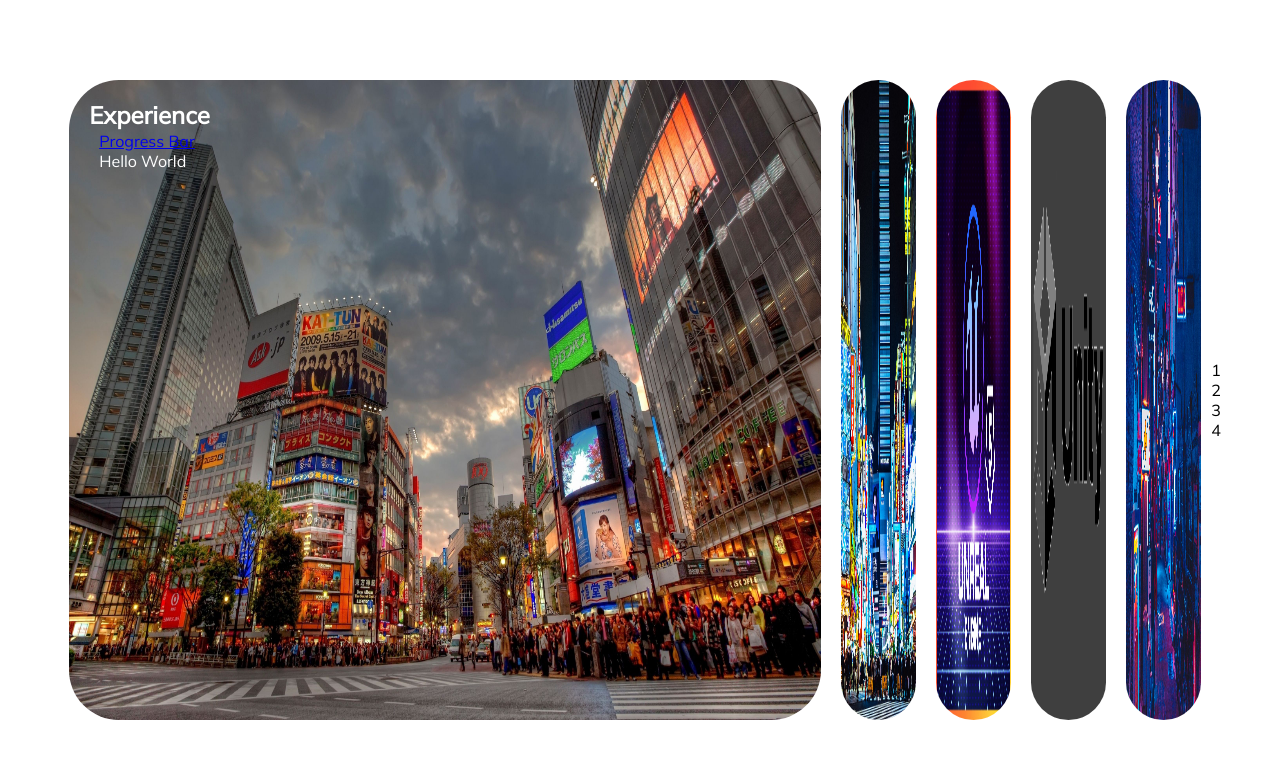
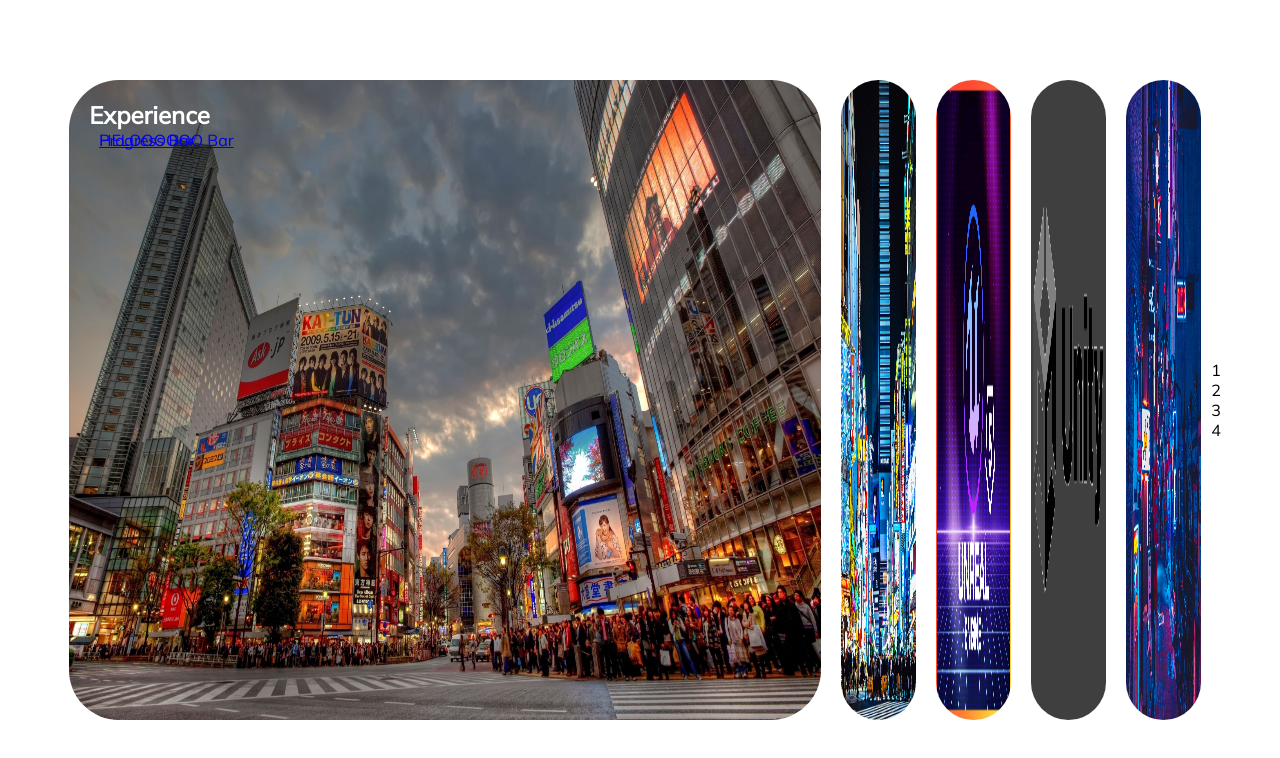
Before and after one commit to ChristianWinterhalter/CW_Website, a plain HTML site: page index.html in a window 1280 px wide. Drawn offline with Linux system fonts and the light colour scheme.

Commit message:
Update css for hyperlinks

```diff
--- a/index.html
+++ b/index.html
@@ -11,8 +11,8 @@
         <div class="container">
             <div class="panel active" style="background-image: url('images/19067.jpg')">
                 <h3>Experience<br></h3>
-                <p><a href="experience_pages/progressbar.html">Progress Bar</a></p>
-                <p><br>Hello World</p>
+                <a href="experience_pages/progressbar.html">Progress Bar<br></a>
+                <a href="experience_pages/progressbar.html">HELOOOOOO Bar</a>
             </div>
             <div class="panel" style="background-image: url('images/photo-1503899036084-c55cdd92da26.jpg')">
                 <h3>Skills</h3>
--- a/style.css
+++ b/style.css
@@ -42,9 +42,9 @@ body {
     opacity: 0;
 }
 
-.panel p {
+.panel a {
     position: absolute;
-    top: 35px;
+    top: 50px;
     left: 30px;
     opacity: 0;
 }
@@ -58,7 +58,7 @@ body {
     transition: opacity 0.3s ease-in 0.4s;
 }
 
-.panel.active p {
+.panel.active a {
     opacity: 1;
     transition: opacity 0.3s ease-in 0.4s;
 }
```
